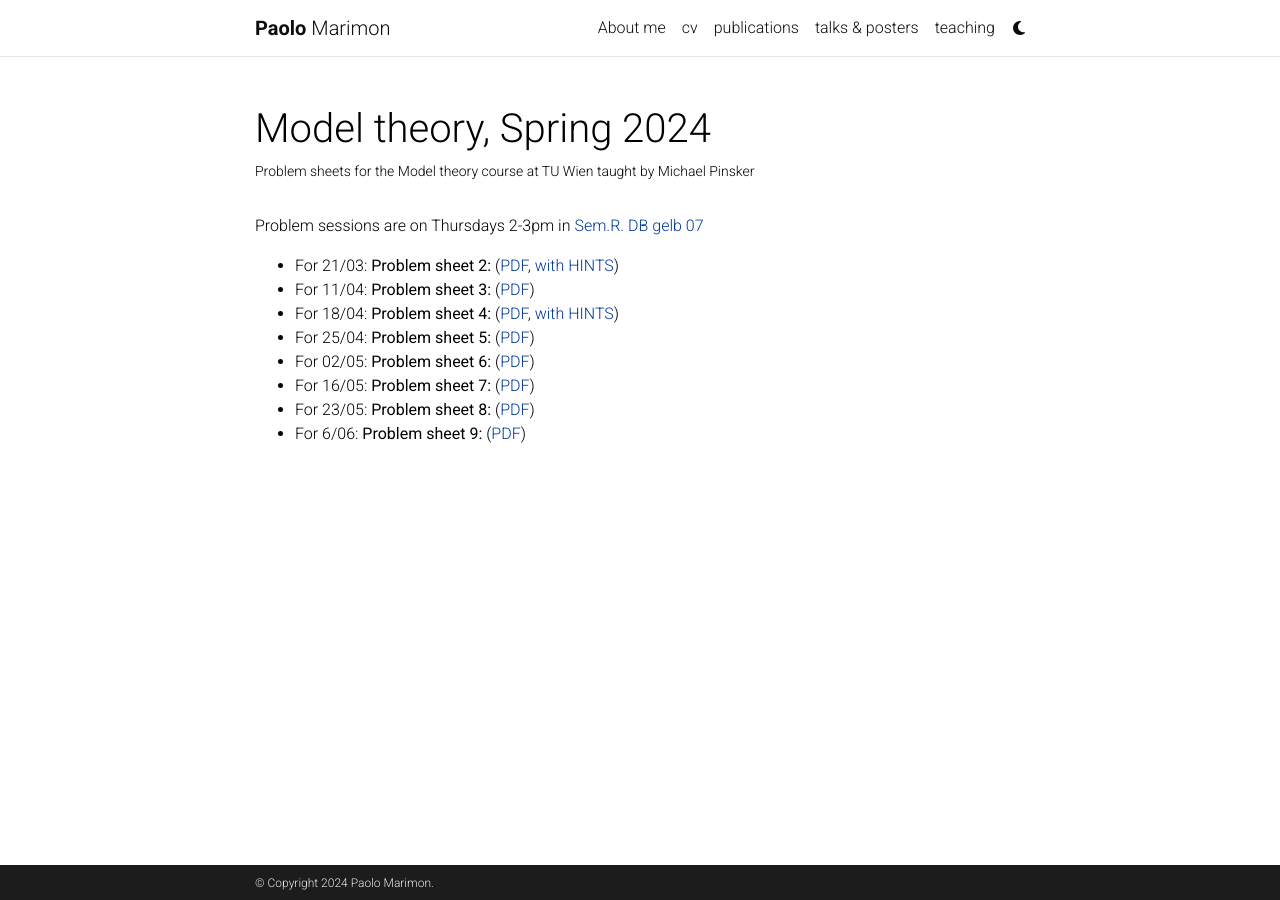
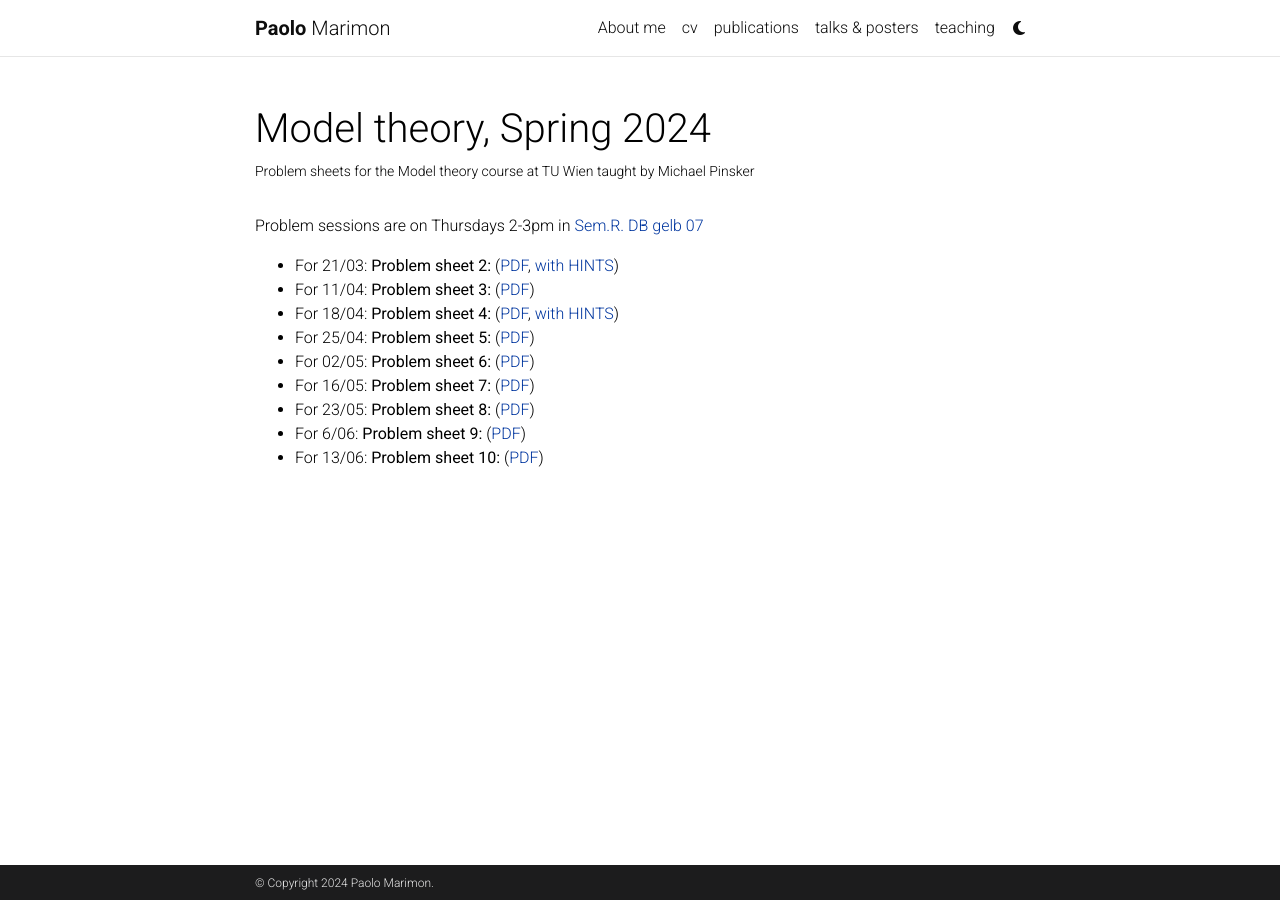
Before and after one commit to paolomarimon/paolomarimon.github.io, a Jekyll site: the page built from _projects/Modeltheory2024.md, in a window 1280 px wide. Built offline with Jekyll 4.4.1, drawn with Linux system fonts in a browser that asks for light colours; comment, search, counter and statistics services are not loaded; a style sheet for code colours, icons or effects is not loaded.

Commit message:
Update Modeltheory2024.md

```diff
--- a/_projects/Modeltheory2024.md
+++ b/_projects/Modeltheory2024.md
@@ -18,3 +18,4 @@
  <li>For 16/05: <b>Problem sheet 7:</b> (<a href="https://paolomarimon.github.io/assets/pdf/MTEX2024/PS7.pdf" target="_blank">PDF</a>) </li>
  <li>For 23/05: <b>Problem sheet 8:</b> (<a href="https://paolomarimon.github.io/assets/pdf/MTEX2024/PS8.pdf" target="_blank">PDF</a>) </li>
   <li>For 6/06: <b>Problem sheet 9:</b> (<a href="https://paolomarimon.github.io/assets/pdf/MTEX2024/PS9.pdf" target="_blank">PDF</a>) </li>
+  <li>For 13/06: <b>Problem sheet 10:</b> (<a href="https://paolomarimon.github.io/assets/pdf/MTEX2024/PS10.pdf" target="_blank">PDF</a>) </li>
```
